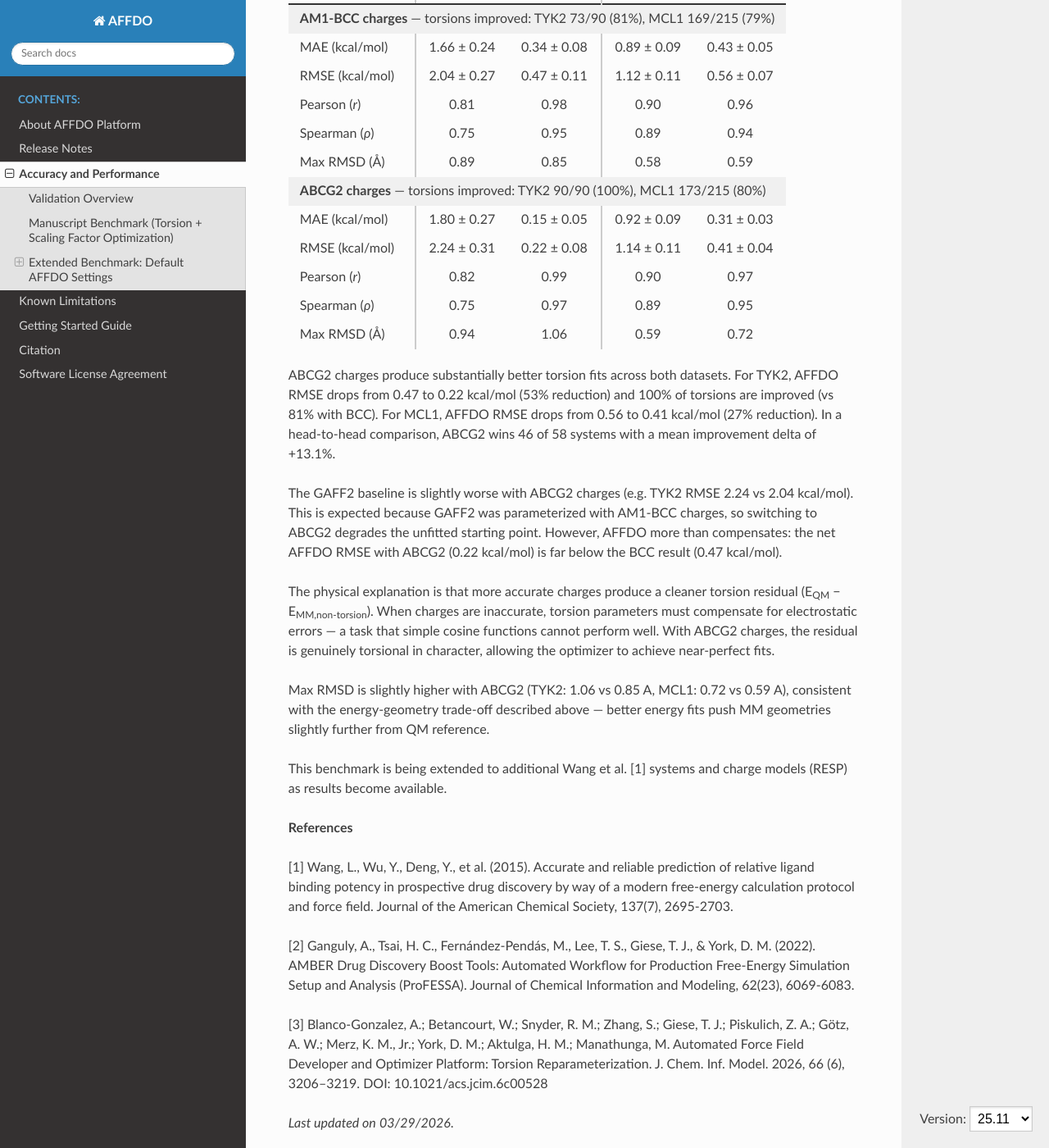
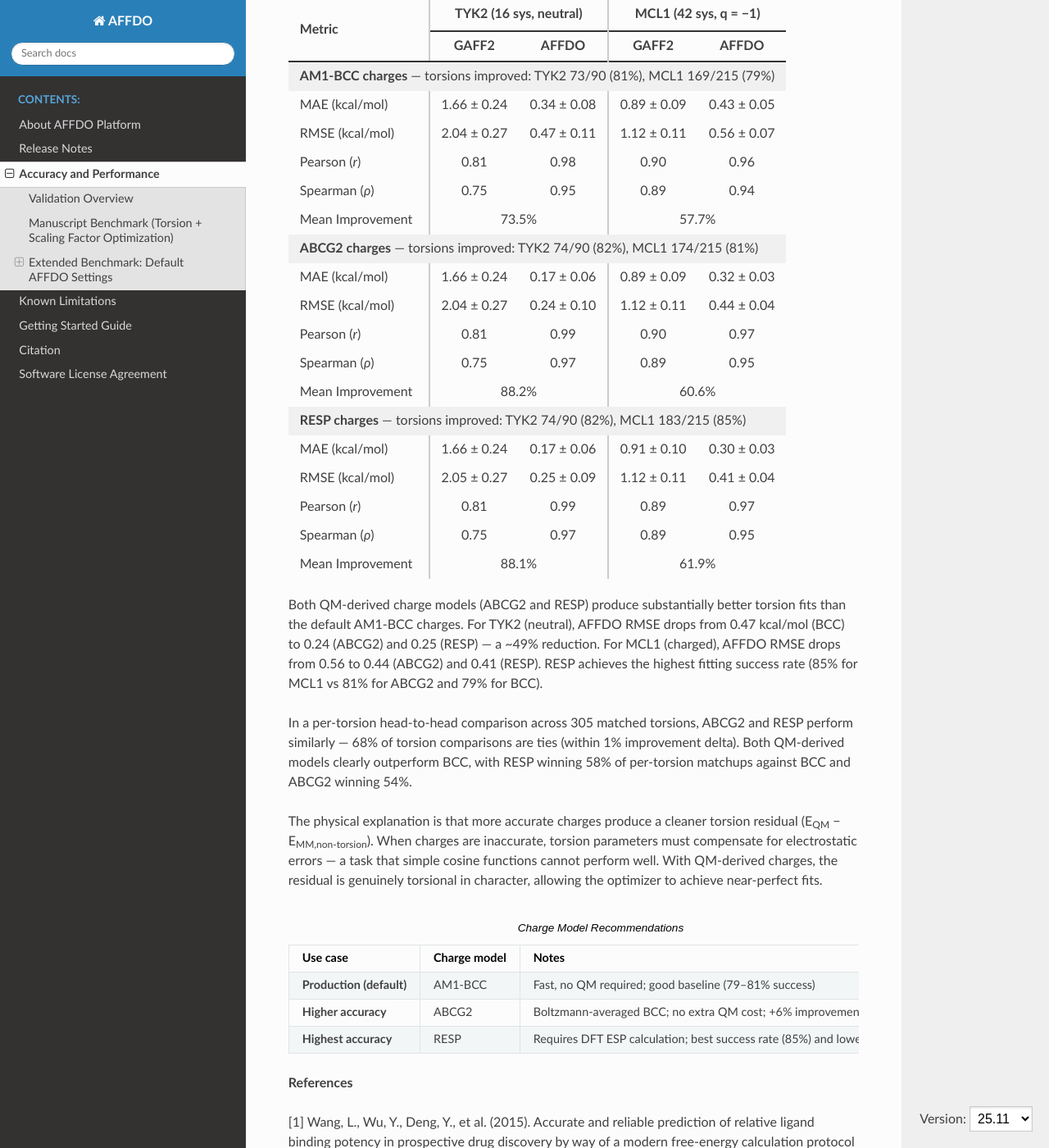
Before and after one commit to ATTMOS/AFFDOWS, a Sphinx documentation site: the page built from docs/source/user/performance.rst, in a window 1280 px wide and 1400 px high, scrolled down 7584 px. Shown: the whole window at 82% size. Built offline with Sphinx 7.4.7 and the Read the Docs theme 3.1.0, drawn with Linux system fonts in a browser that asks for light colours; some of the changed text lies outside the part shown.

Commit message:
docs: update charge model comparison to three-way (BCC vs ABCG2 vs RESP)

```diff
--- a/docs/source/user/performance.rst
+++ b/docs/source/user/performance.rst
@@ -252,9 +252,13 @@ DFT constrained-optimization yields the highest accuracy (net RMSE 0.41 kcal/mol
 Charge Model Comparison
 ^^^^^^^^^^^^^^^^^^^^^^^^
 
-AFFDO supports multiple charge models for generating molecular topologies. The default is AM1-BCC (Austin Model 1 with Bond Charge Correction), a fast semi-empirical method. An alternative is ABCG2, which computes Boltzmann-averaged AM1-BCC charges across multiple conformers, producing charges that better represent the ensemble electrostatics of flexible molecules.
+AFFDO supports multiple charge models for generating molecular topologies:
 
-To evaluate the impact of charge quality on torsion fitting, all 58 Wang et al. DFT reference systems were refitted using ABCG2 charges while keeping all other settings identical (JAX-SciPy hybrid optimizer, geometry cycles, atom-type coupling). Only the antechamber charge method differs (``-c bcc`` vs ``-c abcg2``).
+- **AM1-BCC** (default): Fast semi-empirical charges via the Austin Model 1 with Bond Charge Correction.
+- **ABCG2**: Boltzmann-averaged AM1-BCC charges across multiple conformers, producing charges that better represent the ensemble electrostatics of flexible molecules.
+- **RESP**: Restrained Electrostatic Potential charges derived from DFT-level quantum mechanical calculations, providing the most physically rigorous electrostatic description.
+
+To evaluate the impact of charge quality on torsion fitting, all 58 Wang et al. DFT reference systems were refitted using each charge model while keeping all other settings identical (JAX-SciPy hybrid optimizer, geometry cycles, atom-type coupling). Only the charge derivation method differs.
 
 .. raw:: html
 
@@ -276,26 +280,45 @@ To evaluate the impact of charge quality on torsion fitting, all 58 Wang et al.
    <tr><td style="text-align: left; padding: 8px 14px;">RMSE (kcal/mol)</td><td style="padding: 8px 12px; border-left: 2px solid #ccc;">2.04 ± 0.27</td><td style="padding: 8px 12px;">0.47 ± 0.11</td><td style="padding: 8px 12px; border-left: 2px solid #ccc;">1.12 ± 0.11</td><td style="padding: 8px 12px;">0.56 ± 0.07</td></tr>
    <tr><td style="text-align: left; padding: 8px 14px;">Pearson (<i>r</i>)</td><td style="padding: 8px 12px; border-left: 2px solid #ccc;">0.81</td><td style="padding: 8px 12px;">0.98</td><td style="padding: 8px 12px; border-left: 2px solid #ccc;">0.90</td><td style="padding: 8px 12px;">0.96</td></tr>
    <tr><td style="text-align: left; padding: 8px 14px;">Spearman (<i>ρ</i>)</td><td style="padding: 8px 12px; border-left: 2px solid #ccc;">0.75</td><td style="padding: 8px 12px;">0.95</td><td style="padding: 8px 12px; border-left: 2px solid #ccc;">0.89</td><td style="padding: 8px 12px;">0.94</td></tr>
-   <tr><td style="text-align: left; padding: 8px 14px;">Max RMSD (&#8491;)</td><td style="padding: 8px 12px; border-left: 2px solid #ccc;">0.89</td><td style="padding: 8px 12px;">0.85</td><td style="padding: 8px 12px; border-left: 2px solid #ccc;">0.58</td><td style="padding: 8px 12px;">0.59</td></tr>
+   <tr><td style="text-align: left; padding: 8px 14px;">Mean Improvement</td><td colspan="2" style="padding: 8px 12px; border-left: 2px solid #ccc;">73.5%</td><td colspan="2" style="padding: 8px 12px; border-left: 2px solid #ccc;">57.7%</td></tr>
 
-   <tr style="background: #f0f0f0;"><td colspan="5" style="text-align: left; padding: 8px 14px;"><b>ABCG2 charges</b> — torsions improved: TYK2 90/90 (100%), MCL1 173/215 (80%)</td></tr>
-   <tr><td style="text-align: left; padding: 8px 14px;">MAE (kcal/mol)</td><td style="padding: 8px 12px; border-left: 2px solid #ccc;">1.80 ± 0.27</td><td style="padding: 8px 12px;">0.15 ± 0.05</td><td style="padding: 8px 12px; border-left: 2px solid #ccc;">0.92 ± 0.09</td><td style="padding: 8px 12px;">0.31 ± 0.03</td></tr>
-   <tr><td style="text-align: left; padding: 8px 14px;">RMSE (kcal/mol)</td><td style="padding: 8px 12px; border-left: 2px solid #ccc;">2.24 ± 0.31</td><td style="padding: 8px 12px;">0.22 ± 0.08</td><td style="padding: 8px 12px; border-left: 2px solid #ccc;">1.14 ± 0.11</td><td style="padding: 8px 12px;">0.41 ± 0.04</td></tr>
-   <tr><td style="text-align: left; padding: 8px 14px;">Pearson (<i>r</i>)</td><td style="padding: 8px 12px; border-left: 2px solid #ccc;">0.82</td><td style="padding: 8px 12px;">0.99</td><td style="padding: 8px 12px; border-left: 2px solid #ccc;">0.90</td><td style="padding: 8px 12px;">0.97</td></tr>
+   <tr style="background: #f0f0f0;"><td colspan="5" style="text-align: left; padding: 8px 14px;"><b>ABCG2 charges</b> — torsions improved: TYK2 74/90 (82%), MCL1 174/215 (81%)</td></tr>
+   <tr><td style="text-align: left; padding: 8px 14px;">MAE (kcal/mol)</td><td style="padding: 8px 12px; border-left: 2px solid #ccc;">1.66 ± 0.24</td><td style="padding: 8px 12px;">0.17 ± 0.06</td><td style="padding: 8px 12px; border-left: 2px solid #ccc;">0.89 ± 0.09</td><td style="padding: 8px 12px;">0.32 ± 0.03</td></tr>
+   <tr><td style="text-align: left; padding: 8px 14px;">RMSE (kcal/mol)</td><td style="padding: 8px 12px; border-left: 2px solid #ccc;">2.04 ± 0.27</td><td style="padding: 8px 12px;">0.24 ± 0.10</td><td style="padding: 8px 12px; border-left: 2px solid #ccc;">1.12 ± 0.11</td><td style="padding: 8px 12px;">0.44 ± 0.04</td></tr>
+   <tr><td style="text-align: left; padding: 8px 14px;">Pearson (<i>r</i>)</td><td style="padding: 8px 12px; border-left: 2px solid #ccc;">0.81</td><td style="padding: 8px 12px;">0.99</td><td style="padding: 8px 12px; border-left: 2px solid #ccc;">0.90</td><td style="padding: 8px 12px;">0.97</td></tr>
    <tr><td style="text-align: left; padding: 8px 14px;">Spearman (<i>ρ</i>)</td><td style="padding: 8px 12px; border-left: 2px solid #ccc;">0.75</td><td style="padding: 8px 12px;">0.97</td><td style="padding: 8px 12px; border-left: 2px solid #ccc;">0.89</td><td style="padding: 8px 12px;">0.95</td></tr>
-   <tr><td style="text-align: left; padding: 8px 14px;">Max RMSD (&#8491;)</td><td style="padding: 8px 12px; border-left: 2px solid #ccc;">0.94</td><td style="padding: 8px 12px;">1.06</td><td style="padding: 8px 12px; border-left: 2px solid #ccc;">0.59</td><td style="padding: 8px 12px;">0.72</td></tr>
+   <tr><td style="text-align: left; padding: 8px 14px;">Mean Improvement</td><td colspan="2" style="padding: 8px 12px; border-left: 2px solid #ccc;">88.2%</td><td colspan="2" style="padding: 8px 12px; border-left: 2px solid #ccc;">60.6%</td></tr>
+
+   <tr style="background: #f0f0f0;"><td colspan="5" style="text-align: left; padding: 8px 14px;"><b>RESP charges</b> — torsions improved: TYK2 74/90 (82%), MCL1 183/215 (85%)</td></tr>
+   <tr><td style="text-align: left; padding: 8px 14px;">MAE (kcal/mol)</td><td style="padding: 8px 12px; border-left: 2px solid #ccc;">1.66 ± 0.24</td><td style="padding: 8px 12px;">0.17 ± 0.06</td><td style="padding: 8px 12px; border-left: 2px solid #ccc;">0.91 ± 0.10</td><td style="padding: 8px 12px;">0.30 ± 0.03</td></tr>
+   <tr><td style="text-align: left; padding: 8px 14px;">RMSE (kcal/mol)</td><td style="padding: 8px 12px; border-left: 2px solid #ccc;">2.05 ± 0.27</td><td style="padding: 8px 12px;">0.25 ± 0.09</td><td style="padding: 8px 12px; border-left: 2px solid #ccc;">1.12 ± 0.11</td><td style="padding: 8px 12px;">0.41 ± 0.04</td></tr>
+   <tr><td style="text-align: left; padding: 8px 14px;">Pearson (<i>r</i>)</td><td style="padding: 8px 12px; border-left: 2px solid #ccc;">0.81</td><td style="padding: 8px 12px;">0.99</td><td style="padding: 8px 12px; border-left: 2px solid #ccc;">0.89</td><td style="padding: 8px 12px;">0.97</td></tr>
+   <tr><td style="text-align: left; padding: 8px 14px;">Spearman (<i>ρ</i>)</td><td style="padding: 8px 12px; border-left: 2px solid #ccc;">0.75</td><td style="padding: 8px 12px;">0.97</td><td style="padding: 8px 12px; border-left: 2px solid #ccc;">0.89</td><td style="padding: 8px 12px;">0.95</td></tr>
+   <tr><td style="text-align: left; padding: 8px 14px;">Mean Improvement</td><td colspan="2" style="padding: 8px 12px; border-left: 2px solid #ccc;">88.1%</td><td colspan="2" style="padding: 8px 12px; border-left: 2px solid #ccc;">61.9%</td></tr>
    </tbody>
    </table>
 
-ABCG2 charges produce substantially better torsion fits across both datasets. For TYK2, AFFDO RMSE drops from 0.47 to 0.22 kcal/mol (53% reduction) and 100% of torsions are improved (vs 81% with BCC). For MCL1, AFFDO RMSE drops from 0.56 to 0.41 kcal/mol (27% reduction). In a head-to-head comparison, ABCG2 wins 46 of 58 systems with a mean improvement delta of +13.1%.
+Both QM-derived charge models (ABCG2 and RESP) produce substantially better torsion fits than the default AM1-BCC charges. For TYK2 (neutral), AFFDO RMSE drops from 0.47 kcal/mol (BCC) to 0.24 (ABCG2) and 0.25 (RESP) — a ~49% reduction. For MCL1 (charged), AFFDO RMSE drops from 0.56 to 0.44 (ABCG2) and 0.41 (RESP). RESP achieves the highest fitting success rate (85% for MCL1 vs 81% for ABCG2 and 79% for BCC).
 
-The GAFF2 baseline is slightly worse with ABCG2 charges (e.g. TYK2 RMSE 2.24 vs 2.04 kcal/mol). This is expected because GAFF2 was parameterized with AM1-BCC charges, so switching to ABCG2 degrades the unfitted starting point. However, AFFDO more than compensates: the net AFFDO RMSE with ABCG2 (0.22 kcal/mol) is far below the BCC result (0.47 kcal/mol).
+In a per-torsion head-to-head comparison across 305 matched torsions, ABCG2 and RESP perform similarly — 68% of torsion comparisons are ties (within 1% improvement delta). Both QM-derived models clearly outperform BCC, with RESP winning 58% of per-torsion matchups against BCC and ABCG2 winning 54%.
 
-The physical explanation is that more accurate charges produce a cleaner torsion residual (E\ :sub:`QM` − E\ :sub:`MM,non-torsion`). When charges are inaccurate, torsion parameters must compensate for electrostatic errors — a task that simple cosine functions cannot perform well. With ABCG2 charges, the residual is genuinely torsional in character, allowing the optimizer to achieve near-perfect fits.
+The physical explanation is that more accurate charges produce a cleaner torsion residual (E\ :sub:`QM` − E\ :sub:`MM,non-torsion`). When charges are inaccurate, torsion parameters must compensate for electrostatic errors — a task that simple cosine functions cannot perform well. With QM-derived charges, the residual is genuinely torsional in character, allowing the optimizer to achieve near-perfect fits.
 
-Max RMSD is slightly higher with ABCG2 (TYK2: 1.06 vs 0.85 A, MCL1: 0.72 vs 0.59 A), consistent with the energy-geometry trade-off described above — better energy fits push MM geometries slightly further from QM reference.
+.. list-table:: Charge Model Recommendations
+   :header-rows: 1
 
-This benchmark is being extended to additional Wang et al. [1] systems and charge models (RESP) as results become available.
+   * - Use case
+     - Charge model
+     - Notes
+   * - **Production (default)**
+     - AM1-BCC
+     - Fast, no QM required; good baseline (79–81% success)
+   * - **Higher accuracy**
+     - ABCG2
+     - Boltzmann-averaged BCC; no extra QM cost; +6% improvement over BCC
+   * - **Highest accuracy**
+     - RESP
+     - Requires DFT ESP calculation; best success rate (85%) and lowest RMSE
 
 **References**
 
```
